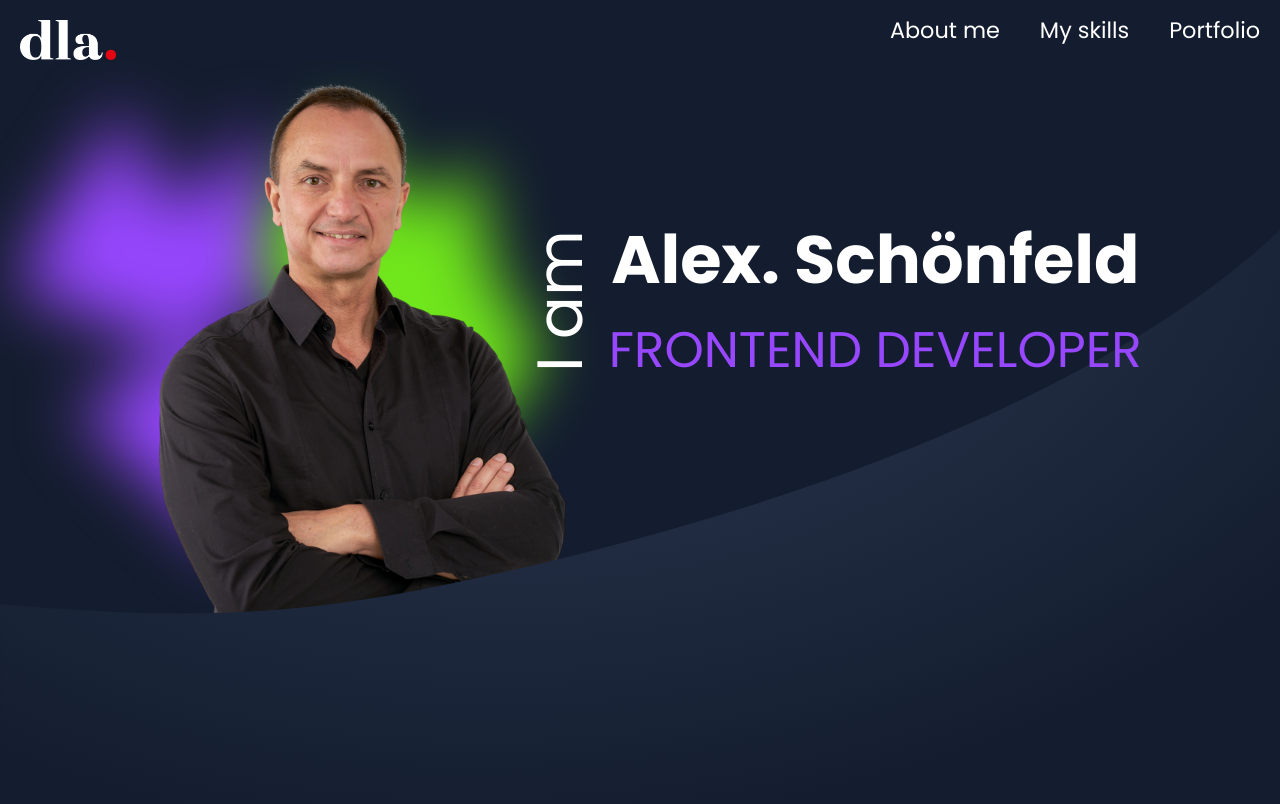
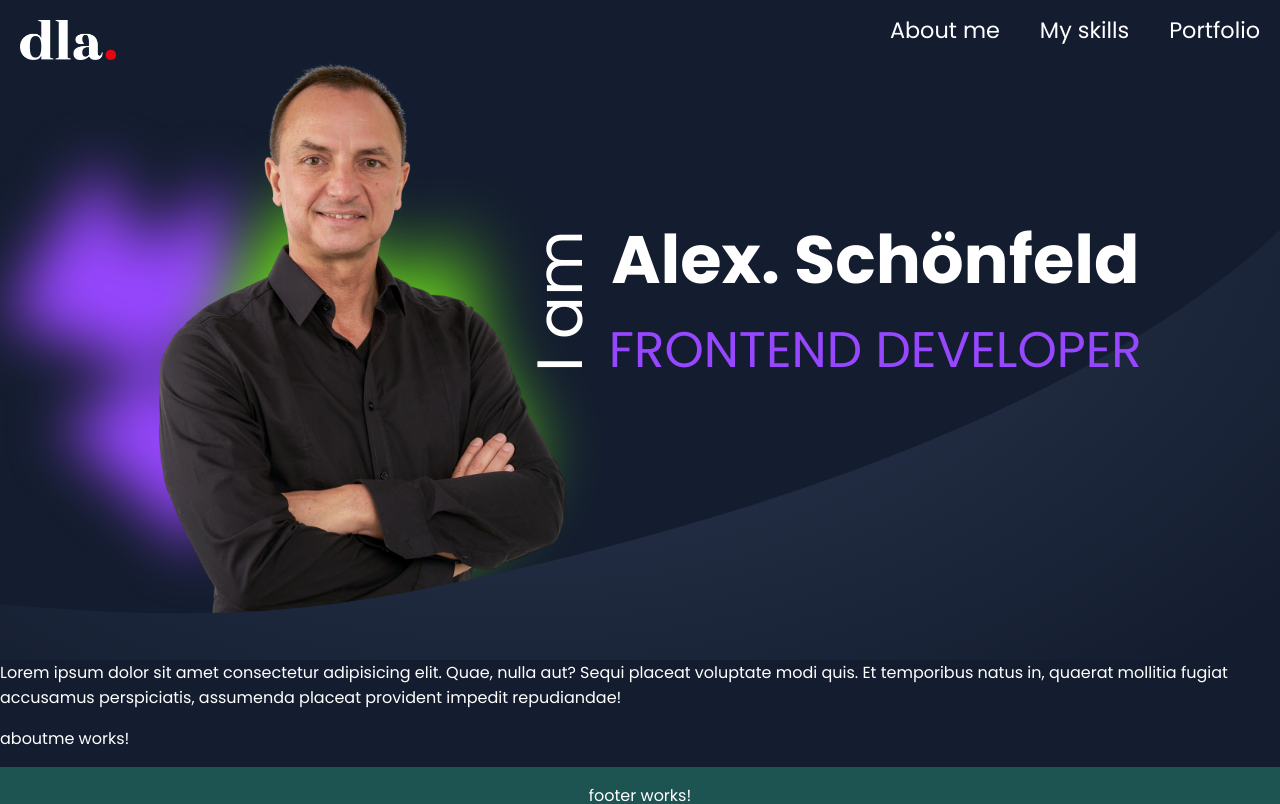
Before and after one commit to alsiesta/portfolio, an Angular app: page / in a window 1280 px wide. Shown: the top 804 px of the page. Built offline with nearby package versions, Linux system fonts and the light colour scheme.

Commit message:
curve adjustment

```diff
--- a/package.json
+++ b/package.json
@@ -19,6 +19,7 @@
     "@angular/platform-browser": "^15.1.0",
     "@angular/platform-browser-dynamic": "^15.1.0",
     "@angular/router": "^15.1.0",
+    "aos": "^2.3.4",
     "rxjs": "~7.8.0",
     "tslib": "^2.3.0",
     "zone.js": "~0.12.0"
--- a/src/app/routing/greetingsection/greetingsection.component.html
+++ b/src/app/routing/greetingsection/greetingsection.component.html
@@ -1,17 +1,17 @@
-<div class="curve-image-container">
-    <img class="profile-image1" src="./assets/img/profile-image1.png">
-    <img class="vector" src="./assets/svg/vector.svg">
-
-</div>
 
 <div class="shadows">
     <img class="shadow-purple" src="./assets/svg/sec_greeting_purple_shadow.svg" alt="">
     <img class="shadow-green" src="./assets/svg/sec_greeting_green_shadow.svg" alt="">
 </div>
+<div class="curve-image-container">
+    <img class="profile-image1" src="./assets/img/profile-image1.png">
+    <img class="vector" src="./assets/svg/vector.svg">
+</div>
+
 <div class="copy-container-parent">
 
     <div class="spacer"></div>
-    <div class="copy-container-child">
+    <div class="copy-container-child" >
         <h1 class="vertical-copy">I am</h1>
         <div class="name-container">
             <div class="name">
@@ -24,4 +24,6 @@
 
     </div>
 
+
 </div>
+<div class="social-links">Lorem ipsum dolor sit amet consectetur adipisicing elit. Quae, nulla aut? Sequi placeat voluptate modi quis. Et temporibus natus in, quaerat mollitia fugiat accusamus perspiciatis, assumenda placeat provident impedit repudiandae!</div>
--- a/src/app/routing/greetingsection/greetingsection.component.scss
+++ b/src/app/routing/greetingsection/greetingsection.component.scss
@@ -5,38 +5,47 @@
   position: relative;
   align-items: center;
   justify-content: flex-start;
-  overflow: hidden;
-  min-height: 80vh;
+  flex-direction: column;
+  // overflow: hidden;
+  // min-height: 80vh;
 }
 
 .shadows {
-  position: fixed;
+  position: absolute;
   top: 50px;
   display: flex;
   justify-content: flex-start;
   align-items: flex-start;
   width: 100%;
-  height: 95%;
   z-index: -1;
 
   img:nth-child(1) {
     position: relative;
-    width: 400px;
+    width: 350px;
     left: -50px;
   }
 
   img:nth-child(2) {
     position: relative;
-    width: 400px;
+    width: 450px;
     left: -200px;
   }
 }
 
 .curve-image-container {
   position: relative;
+  overflow: hidden;
   display: flex;
   width: 100%;
-  overflow: hidden;
+  height: 57vh;
+  @media (min-width: ($breakpointExpanded + (350px))) {
+    height: 85vh;
+
+  }
+  @media (max-width: ($breakpointExpanded + (350px))) {
+    height: 75vh;
+
+  }
   @media (max-width: $breakpointMedium) {
     justify-content: center;
   }
@@ -44,33 +53,39 @@
 
 .profile-image1 {
   z-index: 0;
+  position: absolute;
   display: flex;
   object-fit: contain;
   height: 600px;
-  position: absolute;
   left: 150px;
-  top: 50px;
-
+  // top: 50px;
+bottom: 0;
   @media (min-width: ($breakpointExpanded + (350px))) {
     // display: block;
     left: 150px;
-    top: 80px;
+    // top: 80px;
+    height: 100%;
+    bottom: 0;
   }
   @media (max-width: ($breakpointExpanded + (350px))) {
     display: block;
     left: 150px;
-    top: 20px;
+    // top: 20px;
+    height: 100%;
+    // bottom: -20px;
   }
   @media (max-width: ($breakpointExpanded + (100px))) {
     // display: block;
     height: 500px;
     left: 30px;
-    top: 10px;
+    // top: 10px;
+    bottom: 0;
   }
   @media (max-width: $breakpointMedium) {
     // display: flex;
     left: unset;
-    top: 50px;
+    // top: 50px;
+    bottom: 0;
   }
   // @media (max-width: $breakpointCompact) {
   //   display: block;
@@ -80,10 +95,12 @@
 }
 
 .vector {
-  position: relative;
+  z-index: 1;
+  position: absolute;
+bottom: 0;
   width: 100%;
   top: 170px;
-  z-index: 1;
+
 
   @media (max-width: $breakpointMedium) {
     top: 310px;
@@ -160,3 +177,8 @@
   width: 100%;
   top: 160px;
 }
+
+.social-links{
+  z-index: 2;
+  display: flex;
+}
--- a/src/index.html
+++ b/src/index.html
@@ -12,6 +12,8 @@
   href="https://fonts.googleapis.com/css2?family=Poppins:ital,wght@0,100;0,200;0,300;0,400;0,500;0,600;0,700;0,800;0,900;1,100;1,200;1,300;1,400;1,500;1,600;1,700;1,800;1,900&display=swap"
   rel="stylesheet">
 <link rel="stylesheet" href="https://unpkg.com/aos@next/dist/aos.css" />
+<link href="https://unpkg.com/aos@2.3.1/dist/aos.css" rel="stylesheet">
+
 </head>
 <body>
     <app-root></app-root>
--- a/src/styles.scss
+++ b/src/styles.scss
@@ -3,7 +3,7 @@
 
 body{
     width: 100%;
-    overflow: hidden;
+    // overflow: hidden;
     margin: 0;
     font-family: 'Poppins', sans-serif;
     background: $darkblue;
```
Also changed, not shown: 1 other file (tests, documents, lock files or other folders).
